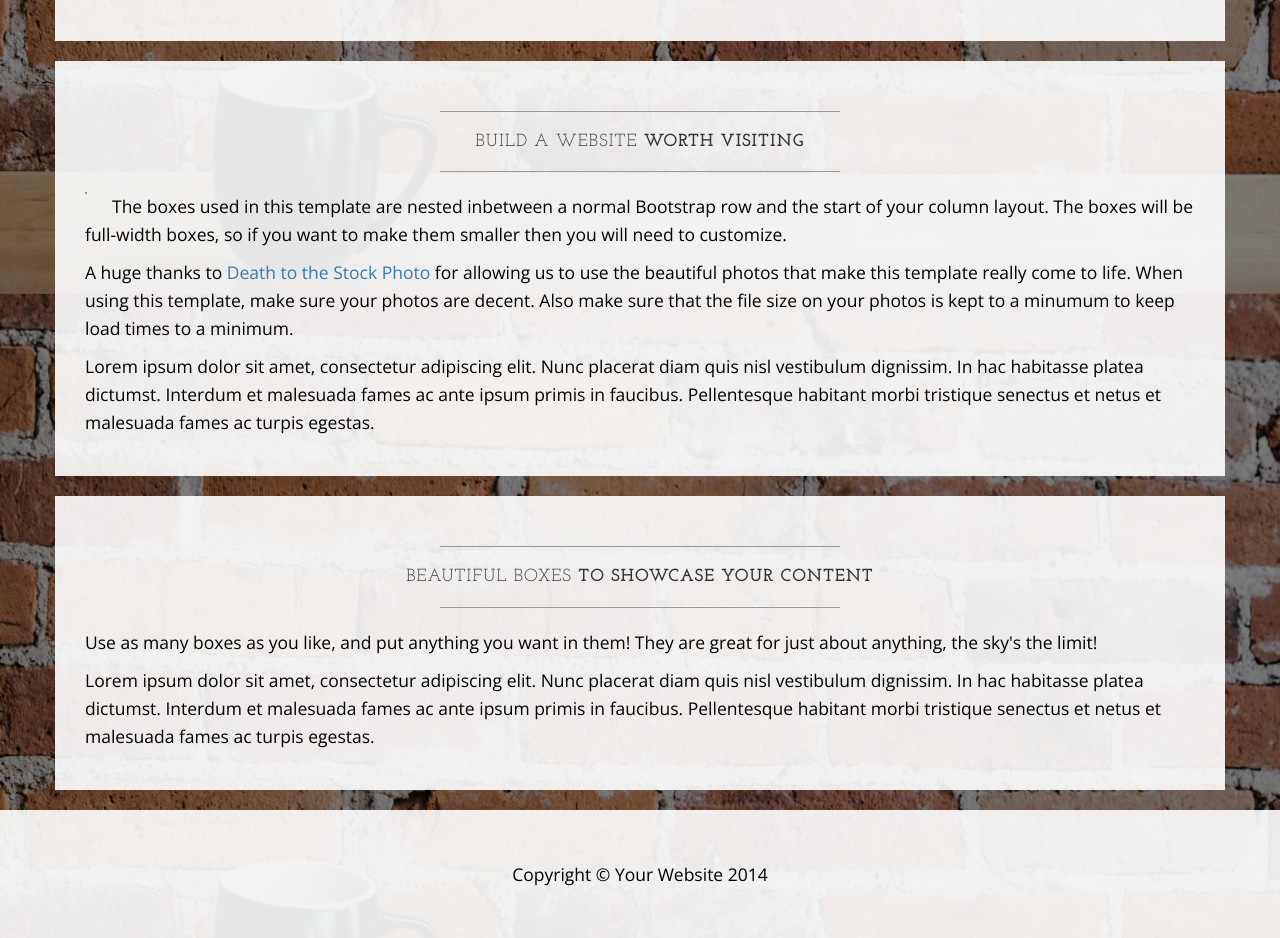
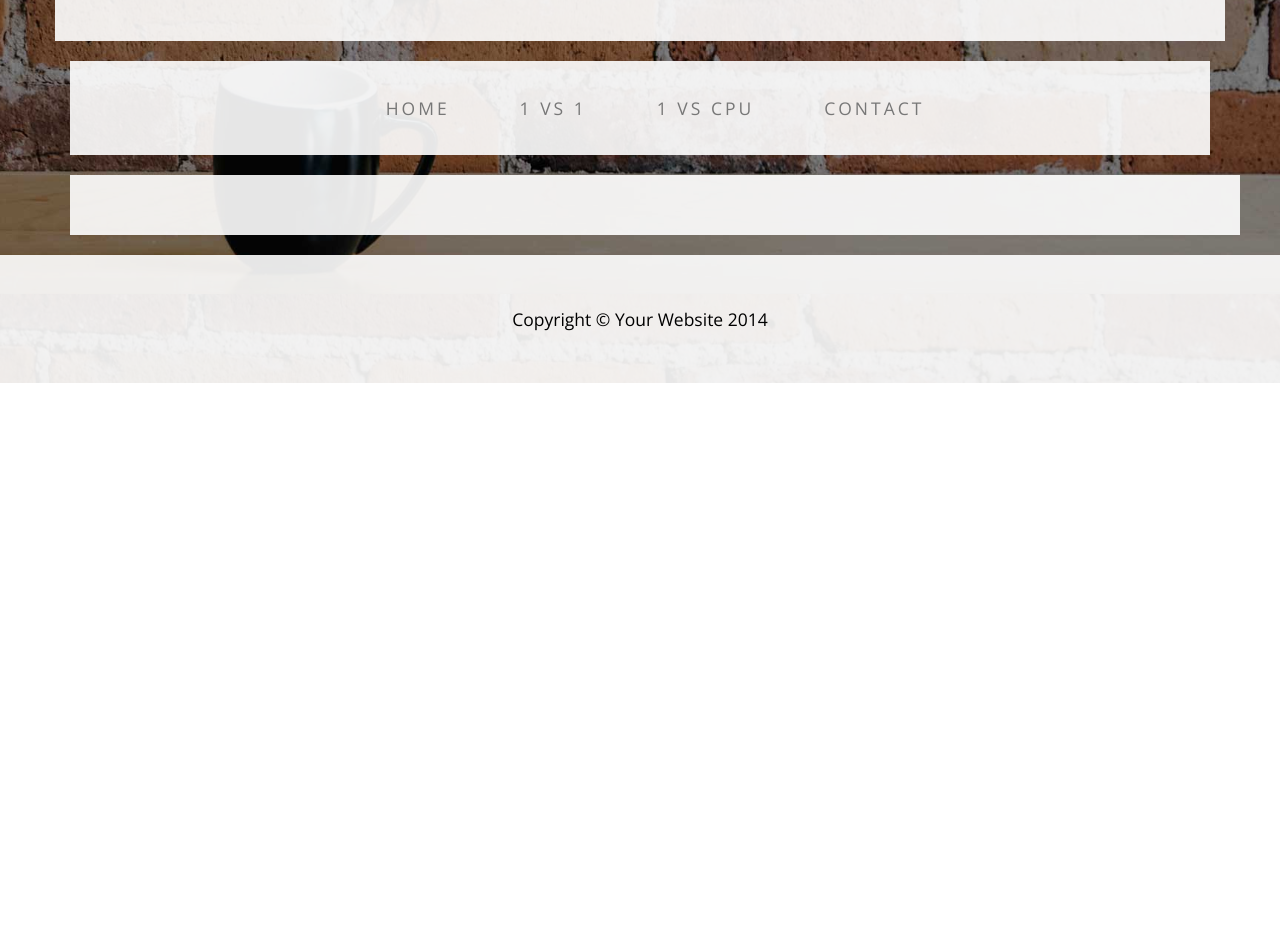
Before and after one commit to gsotorrio/tic-tac-toe, a plain HTML site: page index.html in a window 1280 px wide. Shown: the part 1306-2244 px from the top of the page. After the commit the page ends 1689 px from the top, so only its background shows below. Drawn offline with nearby package versions, Linux system fonts and the light colour scheme.

Commit message:
Changing index

```diff
--- a/index.html
+++ b/index.html
@@ -119,36 +119,52 @@
             </div>
         </div>
 
+		<!--1 vs 1-->
+    <nav class="navbar navbar-default" role="navigation">
+        <div class="container">
+            <!-- Brand and toggle get grouped for better mobile display -->
+            <div class="navbar-header">
+                <button type="button" class="navbar-toggle" data-toggle="collapse" data-target="#bs-example-navbar-collapse-1">
+                    <span class="sr-only">Toggle navigation</span>
+                    <span class="icon-bar"></span>
+                    <span class="icon-bar"></span>
+                    <span class="icon-bar"></span>
+                </button>
+                <!-- navbar-brand is hidden on larger screens, but visible when the menu is collapsed -->
+                <a class="navbar-brand" href="index.html">Business Casual</a>
+            </div>
+            <!-- Collect the nav links, forms, and other content for toggling -->
+            <div class="collapse navbar-collapse" id="bs-example-navbar-collapse-1">
+                <ul class="nav navbar-nav">
+                    <li>
+                        <a href="index.html">Home</a>
+                    </li>
+                    <li>
+                        <a href="1 vs 1.html">1 vs 1</a>
+                    </li>
+                    <li>
+                        <a href="1 vs CPU.html">1 vs CPU</a>
+                    </li>
+                    <li>
+                        <a href="contact.html">Contact</a>
+                    </li>
+                </ul>
+            </div>
+            <!-- /.navbar-collapse -->
+        </div>
+        <!-- /.container -->
+    </nav>
+
+		    <div class="container">
+
         <div class="row">
             <div class="box">
-                <div class="col-lg-12">
-                    <hr>
-                    <h2 class="intro-text text-center">Build a website
-                        <strong>worth visiting</strong>
-                    </h2>
-                    <hr>
-                    <img class="img-responsive img-border img-left" src="img/intro-pic.jpg" alt="">
-                    <hr class="visible-xs">
-                    <p>The boxes used in this template are nested inbetween a normal Bootstrap row and the start of your column layout. The boxes will be full-width boxes, so if you want to make them smaller then you will need to customize.</p>
-                    <p>A huge thanks to <a href="http://join.deathtothestockphoto.com/" target="_blank">Death to the Stock Photo</a> for allowing us to use the beautiful photos that make this template really come to life. When using this template, make sure your photos are decent. Also make sure that the file size on your photos is kept to a minumum to keep load times to a minimum.</p>
-                    <p>Lorem ipsum dolor sit amet, consectetur adipiscing elit. Nunc placerat diam quis nisl vestibulum dignissim. In hac habitasse platea dictumst. Interdum et malesuada fames ac ante ipsum primis in faucibus. Pellentesque habitant morbi tristique senectus et netus et malesuada fames ac turpis egestas.</p>
-                </div>
+
             </div>
         </div>
 
-        <div class="row">
-            <div class="box">
-                <div class="col-lg-12">
-                    <hr>
-                    <h2 class="intro-text text-center">Beautiful boxes
-                        <strong>to showcase your content</strong>
-                    </h2>
-                    <hr>
-                    <p>Use as many boxes as you like, and put anything you want in them! They are great for just about anything, the sky's the limit!</p>
-                    <p>Lorem ipsum dolor sit amet, consectetur adipiscing elit. Nunc placerat diam quis nisl vestibulum dignissim. In hac habitasse platea dictumst. Interdum et malesuada fames ac ante ipsum primis in faucibus. Pellentesque habitant morbi tristique senectus et netus et malesuada fames ac turpis egestas.</p>
-                </div>
-            </div>
-        </div>
+
+    </div>
 
     </div>
     <!-- /.container -->
```
